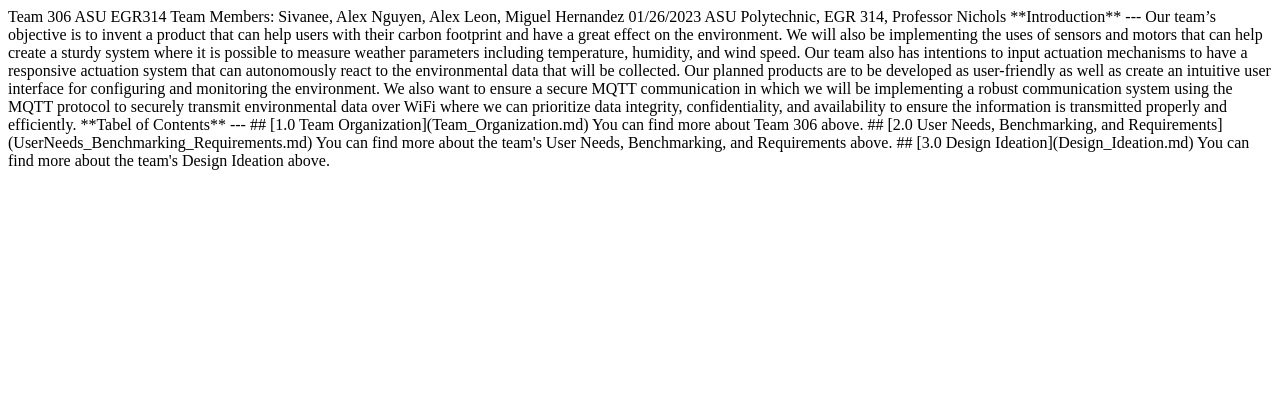
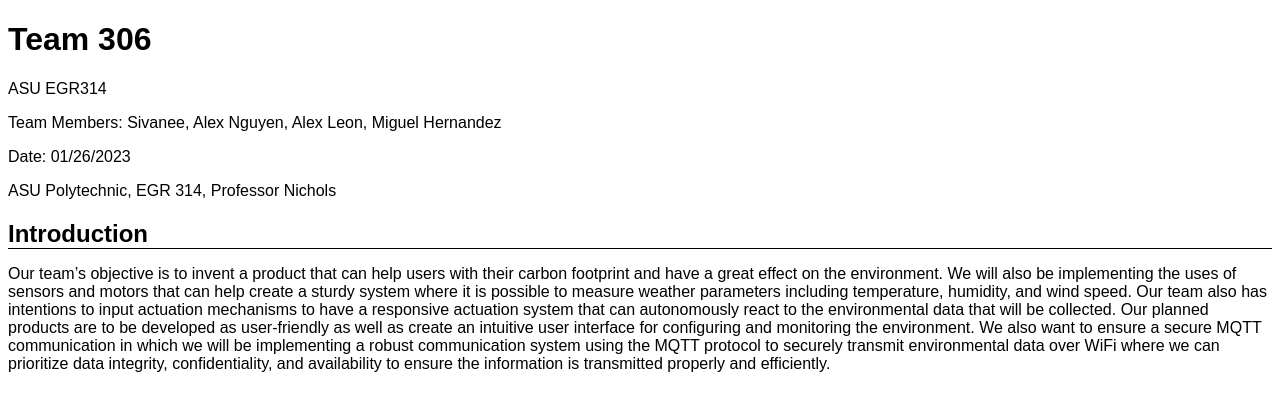
Before and after one commit to egr314-306-s24-github-io/Team-306, a website: page index.html in a window 1280 px wide. Drawn offline with Linux system fonts and the light colour scheme.

Commit message:
Update index.html

```diff
--- a/index.html
+++ b/index.html
@@ -1,24 +1,36 @@
-Team 306
+<!DOCTYPE html>
+<html>
+<head>
+    <title>Team 306 Project Documentation</title>
+    <style>
+        body {
+            font-family: Arial, sans-serif;
+        }
+        .team-info {
+            margin-bottom: 20px;
+        }
+        .introduction, .table-of-contents {
+            margin-top: 20px;
+        }
+        .section-title {
+            font-weight: bold;
+            border-bottom: 1px solid #000;
+            margin-bottom: 10px;
+        }
+    </style>
+</head>
+<body>
+    <div class="team-info">
+        <h1>Team 306</h1>
+        <p>ASU EGR314</p>
+        <p>Team Members: Sivanee, Alex Nguyen, Alex Leon, Miguel Hernandez</p>
+        <p>Date: 01/26/2023</p>
+        <p>ASU Polytechnic, EGR 314, Professor Nichols</p>
+    </div>
 
-ASU EGR314 <r>
-Team Members:
-Sivanee, Alex Nguyen, Alex Leon, Miguel Hernandez
+    <div class="introduction">
+        <h2 class="section-title">Introduction</h2>
+        <p>Our team’s objective is to invent a product that can help users with their carbon footprint and have a great effect on the environment. We will also be implementing the uses of sensors and motors that can help create a sturdy system where it is possible to measure weather parameters including temperature, humidity, and wind speed. Our team also has intentions to input actuation mechanisms to have a responsive actuation system that can autonomously react to the environmental data that will be collected. Our planned products are to be developed as user-friendly as well as create an intuitive user interface for configuring and monitoring the environment. We also want to ensure a secure MQTT communication in which we will be implementing a robust communication system using the MQTT protocol to securely transmit environmental data over WiFi where we can prioritize data integrity, confidentiality, and availability to ensure the information is transmitted properly and efficiently.</p>
+    </div>
 
-01/26/2023
-
-ASU Polytechnic, EGR 314, Professor Nichols
-
-**Introduction**
----
-Our team’s objective is to invent a product that can help users with their carbon footprint and have a great effect on the environment. We will also be implementing the uses of sensors and motors that can help create a sturdy system where it is possible to measure weather parameters including temperature, humidity, and wind speed. Our team also has intentions to input actuation mechanisms to have a responsive actuation system that can autonomously react to the environmental data that will be collected. Our planned products are to be developed as user-friendly as well as create an intuitive user interface for configuring and monitoring the environment. We also want to ensure a secure MQTT communication in which we will be implementing a robust communication system using the MQTT protocol to securely transmit environmental data over WiFi where we can prioritize data integrity, confidentiality, and availability to ensure the information is transmitted properly and efficiently.
-
-
-
-**Tabel of Contents**
-  ---
-## [1.0 Team Organization](Team_Organization.md)
-You can find more about Team 306 above.
-## [2.0 User Needs, Benchmarking, and Requirements](UserNeeds_Benchmarking_Requirements.md)
-You can find more about the team's User Needs, Benchmarking, and Requirements above.
-## [3.0 Design Ideation](Design_Ideation.md)
-You can find more about the team's Design Ideation above.
+    <div class="table
```
